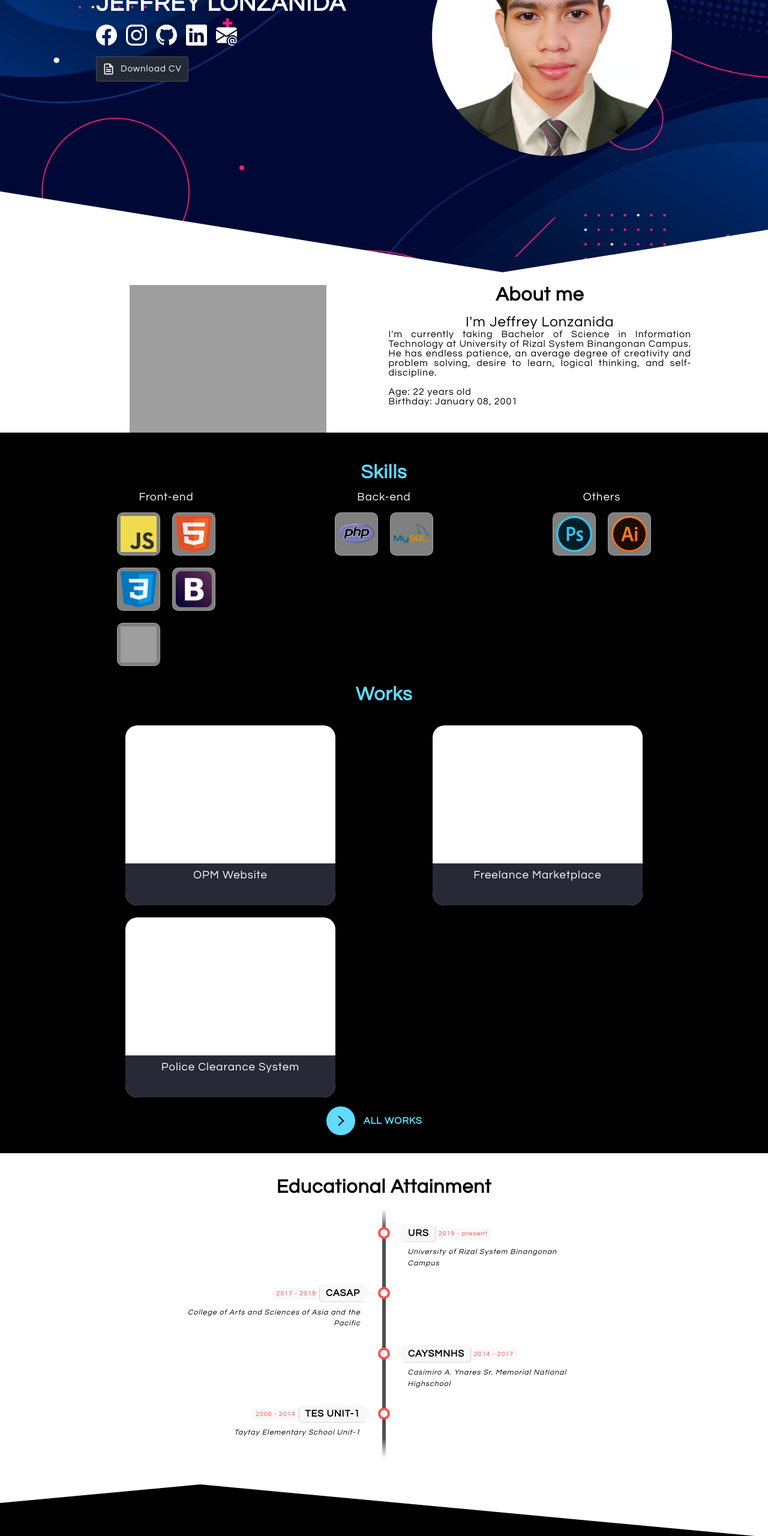
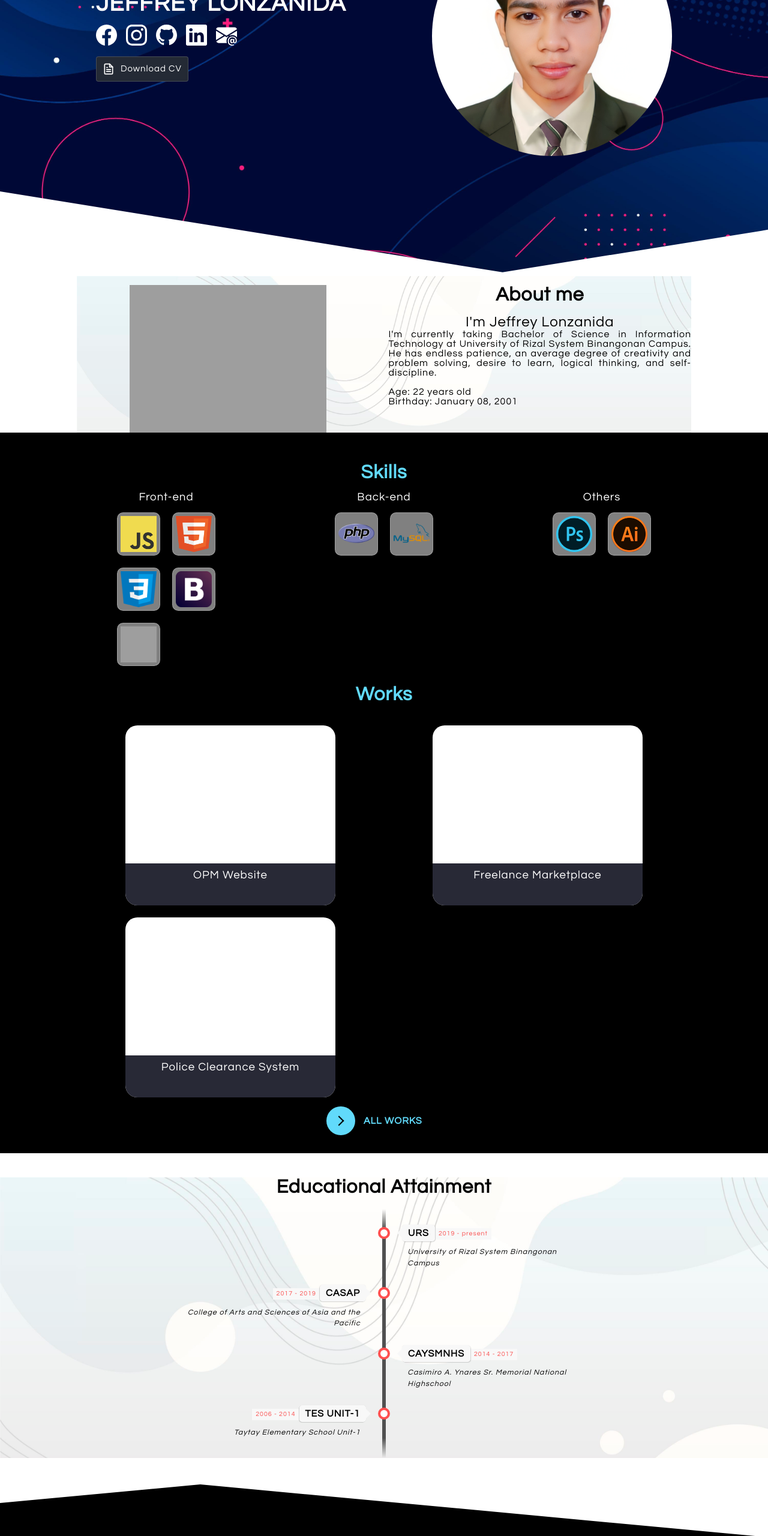
Before and after one commit to ifejinity/portfolio, a plain HTML site: page index.html in a window 1280 px wide. Shown: the part 240-2800 px from the top of the page at 60% size. Drawn offline with nearby package versions, Linux system fonts and the light colour scheme; the site is published under a folder, as on GitHub Pages, so addresses that start at the root find nothing.

Commit message:
Update style.css

```diff
--- a/style.css
+++ b/style.css
@@ -454,7 +454,7 @@ nav {
     flex-direction: row;
     padding-top: 15px;
     gap: 15px;
-    background-image: url("/resources/white-bg.jpg");
+    background-image: url(resources/white-bg.jpg);
     background-size: cover;
     background-repeat: no-repeat;
 }
@@ -894,7 +894,7 @@ button:hover .button-text {
     align-items: center;
     margin-top: 40px;
     margin-bottom: 40px;
-    background-image: url("/resources/white-bg.jpg");
+    background-image: url(resources/white-bg.jpg);
     background-size: cover;
     background-repeat: no-repeat;
 }
```
